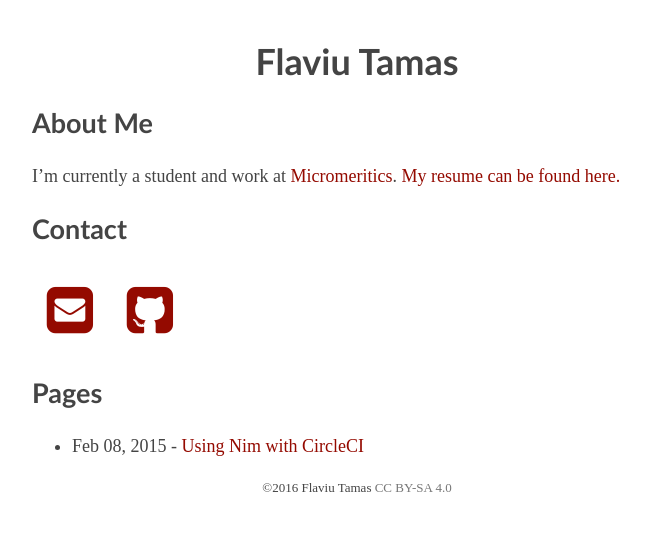
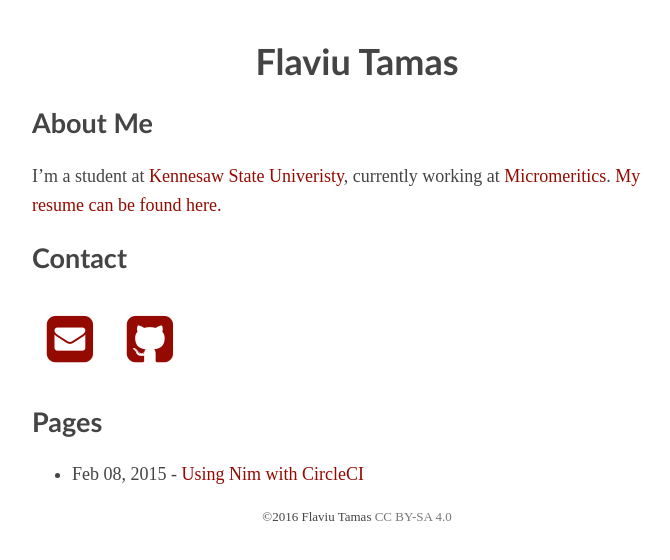
Before and after one commit to flaviut/flaviut.github.io, a Jekyll site: the page built from index.md, in a window 1280 px wide. Shown: the top 560 px of the page, without its empty margins (283-953 px from the left). Built offline with Jekyll 4.4.1, drawn with Linux system fonts in a browser that asks for light colours; some web fonts are replaced; Markdown is read by kramdown in place of the engine named in the settings.

Commit message:
Update current school

```diff
--- a/index.md
+++ b/index.md
@@ -6,10 +6,11 @@ description: Flaviu Tamas's personal website.
 
 ## About Me
 
-I'm currently a student and work at [Micromeritics]. [My resume can be found here.][resume]
+I'm a student at [Kennesaw State Univeristy][ksu], currently working at [Micromeritics][]. [My resume can be found here.][resume]
 
 [micromeritics]: http://www.micromeritics.com/
 [resume]: https://drive.google.com/open?id=0B1lFilx0211ITmZEa1gyZy1sVjA
+[ksu]: https://www.kennesaw.edu/
 
 ## Contact
 <a href="mailto:me@flaviutamas.com"><i class="icon-big icon-mail-squared"></i></a>
```
